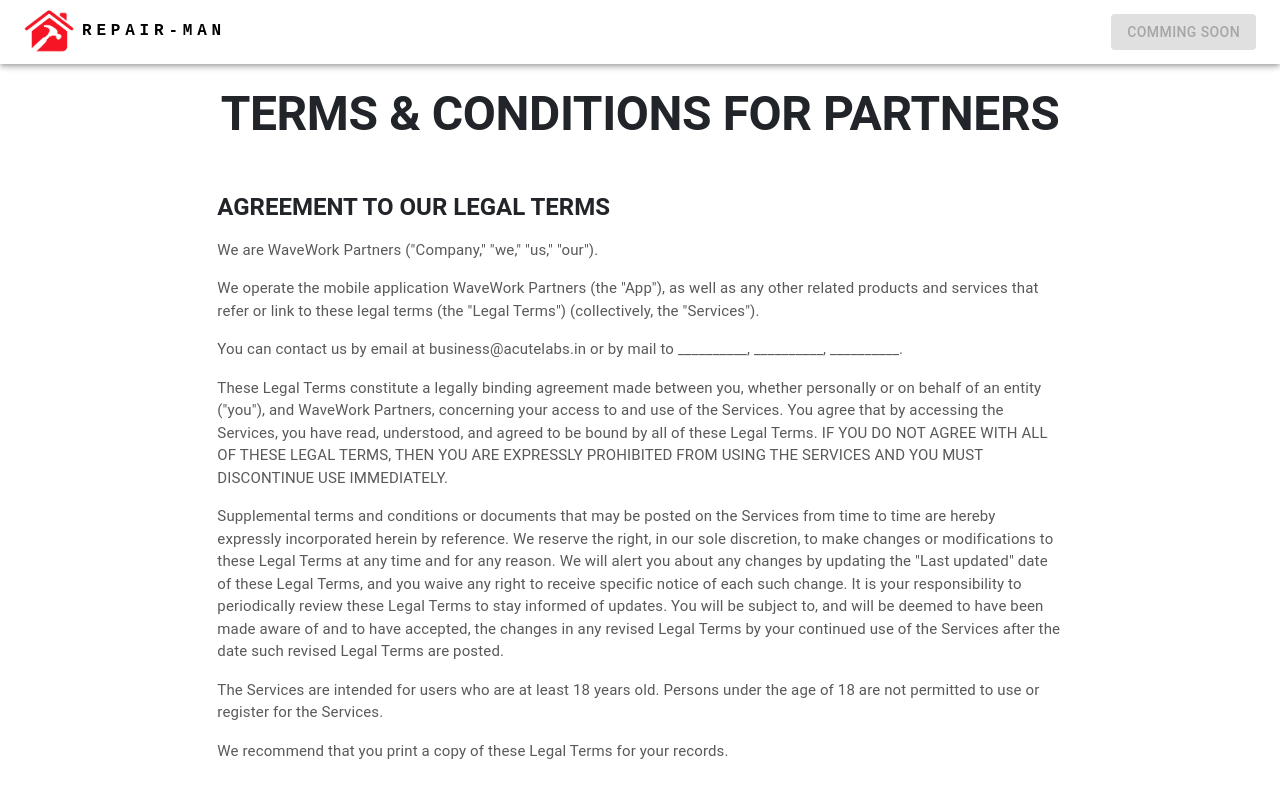
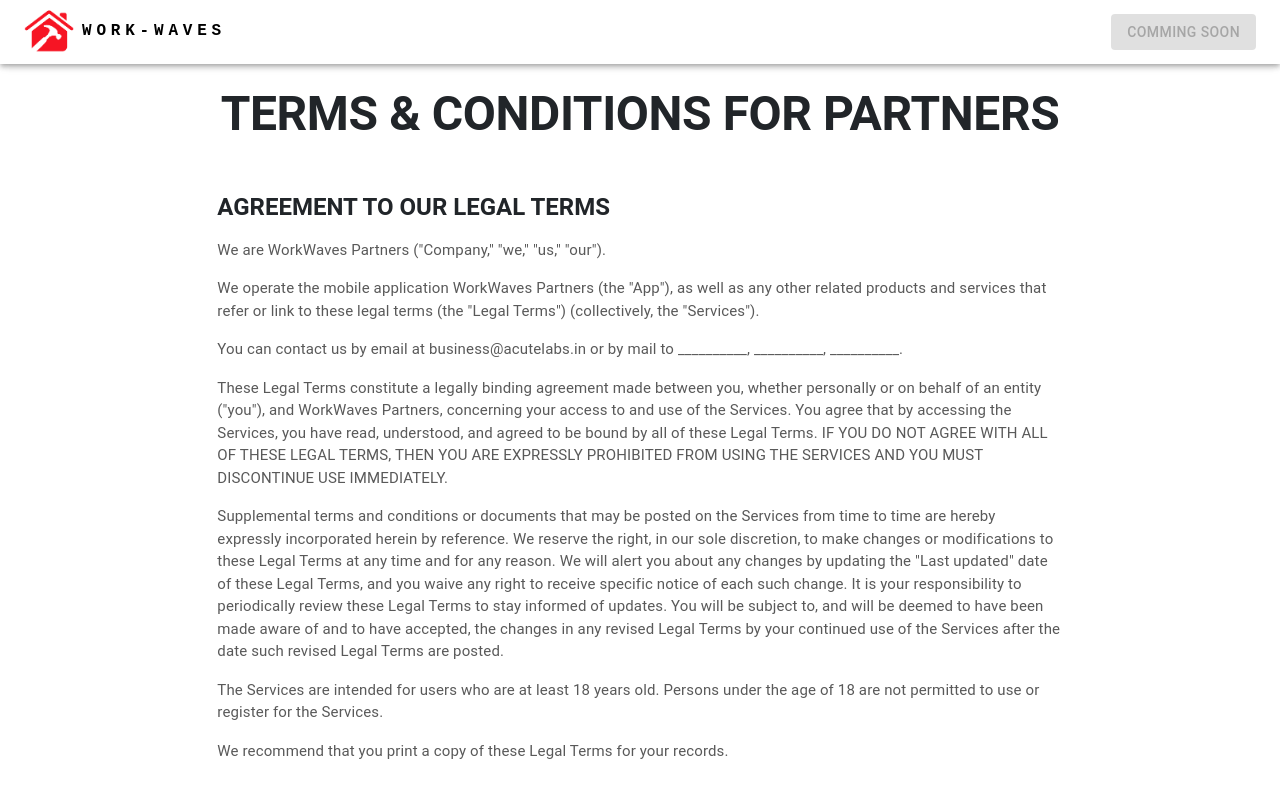
Before and after one commit to dhruv-kabariya/WaveWork-website, a Next.js app: page /partner-terms in a window 1280 px wide. Shown: the top 800 px of the page. Built offline with nearby package versions, Linux system fonts and the light colour scheme.

Commit message:
company name updated

```diff
--- a/components/Navbar.js
+++ b/components/Navbar.js
@@ -34,7 +34,7 @@
                             textDecoration: 'none',
                         }}
                     >
-                        REPAIR-MAN
+                        WORK-WAVES
                     </Typography>
 
                     {/* <Box sx={{ flexGrow: 1, display: { xs: 'flex', md: 'none' } }}>
@@ -91,7 +91,7 @@
                             textDecoration: 'none',
                         }}
                     >
-                        REPAIR-MAN
+                        WORK-WAVES
                     </Typography>
                     {/* <Box sx={{ flexGrow: 1, display: { xs: 'none', md: 'flex' } }}>
                         {pages.map((page) => (
--- a/package.json
+++ b/package.json
@@ -1,5 +1,5 @@
 {
-  "name": "repair-man",
+  "name": "work-waves",
   "version": "0.1.0",
   "private": true,
   "scripts": {
--- a/pages/index.js
+++ b/pages/index.js
@@ -12,7 +12,7 @@
   return (
     <>
       <Head>
-        <title>Repair Man</title>
+        <title>Work Waves</title>
         <meta name="description" content="Get Work Done" />
         <meta name="viewport" content="width=device-width, initial-scale=1" />
         <link rel="icon" href="/favicon.ico" />
--- a/pages/partner-terms.js
+++ b/pages/partner-terms.js
@@ -11,7 +11,7 @@
     return (
         <>
             <Head>
-                <title>WaveWork - Partner Terms</title>
+                <title>WorkWaves - Partner Terms</title>
                 <meta name="description" content="Get Work Done" />
                 <meta name="viewport" content="width=device-width, initial-scale=1" />
                 <link rel="icon" href="/favicon.ico" />
@@ -21,10 +21,10 @@
                 <Typography variant="h2" component={"h1"} className="mx-auto" sx={{ fontWeight: "bold", fontSize: { xs: "1.5rem", md: "3rem" } }}>TERMS & CONDITIONS FOR PARTNERS</Typography>
                 <Typography variant="h5" component={"h1"} className="mt-5" sx={{ fontWeight: "600" }}>AGREEMENT TO OUR LEGAL TERMS</Typography>
 
-                <Typography variant="body1" component={"p"} sx={{ ...basicStyle }} className="mt-3">We are WaveWork Partners (&quot;Company,&quot; &quot;we,&quot; &quot;us,&quot; &quot;our&quot;).</Typography>
-                <Typography variant="body1" component={"p"} sx={{ ...basicStyle }} className="mt-3">We operate the mobile application WaveWork Partners (the &quot;App&quot;), as well as any other related products and services that refer or link to these legal terms (the &quot;Legal Terms&quot;) (collectively, the &quot;Services&quot;).</Typography>
+                <Typography variant="body1" component={"p"} sx={{ ...basicStyle }} className="mt-3">We are WorkWaves Partners (&quot;Company,&quot; &quot;we,&quot; &quot;us,&quot; &quot;our&quot;).</Typography>
+                <Typography variant="body1" component={"p"} sx={{ ...basicStyle }} className="mt-3">We operate the mobile application WorkWaves Partners (the &quot;App&quot;), as well as any other related products and services that refer or link to these legal terms (the &quot;Legal Terms&quot;) (collectively, the &quot;Services&quot;).</Typography>
                 <Typography variant="body1" component={"p"} sx={{ ...basicStyle }} className="mt-3">You can contact us by email at business@acutelabs.in or by mail to __________, __________, __________.</Typography>
-                <Typography variant="body1" component={"p"} sx={{ ...basicStyle }} className="mt-3">These Legal Terms constitute a legally binding agreement made between you, whether personally or on behalf of an entity (&quot;you&quot;), and WaveWork Partners, concerning your access to and use of the Services. You agree that by accessing the Services, you have read, understood, and agreed to be bound by all of these Legal Terms. IF YOU DO NOT AGREE WITH ALL OF THESE LEGAL TERMS, THEN YOU ARE EXPRESSLY PROHIBITED FROM USING THE SERVICES AND YOU MUST DISCONTINUE USE IMMEDIATELY.</Typography>
+                <Typography variant="body1" component={"p"} sx={{ ...basicStyle }} className="mt-3">These Legal Terms constitute a legally binding agreement made between you, whether personally or on behalf of an entity (&quot;you&quot;), and WorkWaves Partners, concerning your access to and use of the Services. You agree that by accessing the Services, you have read, understood, and agreed to be bound by all of these Legal Terms. IF YOU DO NOT AGREE WITH ALL OF THESE LEGAL TERMS, THEN YOU ARE EXPRESSLY PROHIBITED FROM USING THE SERVICES AND YOU MUST DISCONTINUE USE IMMEDIATELY.</Typography>
                 <Typography variant="body1" component={"p"} sx={{ ...basicStyle }} className="mt-3">Supplemental terms and conditions or documents that may be posted on the Services from time to time are hereby expressly incorporated herein by reference. We reserve the right, in our sole discretion, to make changes or modifications to these Legal Terms at any time and for any reason. We will alert you about any changes by updating the &quot;Last updated&quot; date of these Legal Terms, and you waive any right to receive specific notice of each such change. It is your responsibility to periodically review these Legal Terms to stay informed of updates. You will be subject to, and will be deemed to have been made aware of and to have accepted, the changes in any revised Legal Terms by your continued use of the Services after the date such revised Legal Terms are posted.</Typography>
                 <Typography variant="body1" component={"p"} sx={{ ...basicStyle }} className="mt-3">The Services are intended for users who are at least 18 years old. Persons under the age of 18 are not permitted to use or register for the Services.</Typography>
                 <Typography variant="body1" component={"p"} sx={{ ...basicStyle }} className="mt-3">We recommend that you print a copy of these Legal Terms for your records.</Typography>
@@ -209,7 +209,7 @@
                 <Typography variant="body1" component={"p"} sx={{ ...basicStyle }} className="mt-3">We reserve the right, but not the obligation, to: (1) monitor the Services for violations of these Legal Terms; (2) take appropriate legal action against anyone who, in our sole discretion, violates the law or these Legal Terms, including without limitation, reporting such user to law enforcement authorities; (3) in our sole discretion and without limitation, refuse, restrict access to, limit the availability of, or disable (to the extent technologically feasible) any of your Contributions or any portion thereof; (4) in our sole discretion and without limitation, notice, or liability, to remove from the Services or otherwise disable all files and content that are excessive in size or are in any way burdensome to our systems; and (5) otherwise manage the Services in a manner designed to protect our rights and property and to facilitate the proper functioning of the Services.</Typography>
                 <Typography variant="h5" component={"h1"} className="mt-5" sx={{ fontWeight: "600", scrollMargin: "5rem" }} id="ppyes">13. PRIVACY POLICY</Typography>
 
-                <Typography variant="body1" component={"p"} sx={{ ...basicStyle }} className="mt-3">We care about data privacy and security. Please review our Privacy Policy: <Link href={"https://repair-man-steel.vercel.app/privacy-policy"} target="_blank">https://repair-man-steel.vercel.app/privacy-policy.</Link> By using the Services, you agree to be bound by our Privacy Policy, which is incorporated into these Legal Terms. Please be advised the Services are hosted in India. If you access the Services from any other region of the world with laws or other requirements governing personal data collection, use, or disclosure that differ from applicable laws in India, then through your continued use of the Services, you are transferring your data to India, and you expressly consent to have your data transferred to and processed in India.</Typography>
+                <Typography variant="body1" component={"p"} sx={{ ...basicStyle }} className="mt-3">We care about data privacy and security. Please review our Privacy Policy: <Link href={"https://workwaves.in/privacy-policy"} target="_blank">https://workwaves.in/privacy-policy.</Link> By using the Services, you agree to be bound by our Privacy Policy, which is incorporated into these Legal Terms. Please be advised the Services are hosted in India. If you access the Services from any other region of the world with laws or other requirements governing personal data collection, use, or disclosure that differ from applicable laws in India, then through your continued use of the Services, you are transferring your data to India, and you expressly consent to have your data transferred to and processed in India.</Typography>
 
                 <Typography variant="h5" component={"h1"} className="mt-5" sx={{ fontWeight: "600", scrollMargin: "5rem" }} id="terms">14. TERM AND TERMINATION</Typography>
 
@@ -223,7 +223,7 @@
 
                 <Typography variant="h5" component={"h1"} className="mt-5" sx={{ fontWeight: "600", scrollMargin: "5rem" }} id="law">16. GOVERNING LAW</Typography>
 
-                <Typography variant="body1" component={"p"} sx={{ ...basicStyle }} className="mt-3">These Legal Terms shall be governed by and defined following the laws of India. WaveWork Partners and yourself irrevocably consent that the courts of India shall have exclusive jurisdiction to resolve any dispute which may arise in connection with these Legal Terms.</Typography>
+                <Typography variant="body1" component={"p"} sx={{ ...basicStyle }} className="mt-3">These Legal Terms shall be governed by and defined following the laws of India. WorkWaves Partners and yourself irrevocably consent that the courts of India shall have exclusive jurisdiction to resolve any dispute which may arise in connection with these Legal Terms.</Typography>
 
                 <Typography variant="h5" component={"h1"} className="mt-5" sx={{ fontWeight: "600", scrollMargin: "5rem" }} id="disputes">17. DISPUTE RESOLUTION</Typography>
 
@@ -258,7 +258,7 @@
                 <Typography variant="h5" component={"h1"} className="mt-5" sx={{ fontWeight: "600", scrollMargin: "5rem" }} id="contact">25. CONTACT US</Typography>
 
                 <Typography variant="body1" component={"p"} sx={{ ...basicStyle }} className="mt-3">In order to resolve a complaint regarding the Services or to receive further information regarding use of the Services, please contact us at:</Typography>
-                <Typography variant="body1" component={"p"} sx={{ ...basicStyle }} className="mt-3"><strong>WaveWork Partners</strong></Typography>
+                <Typography variant="body1" component={"p"} sx={{ ...basicStyle }} className="mt-3"><strong>WorkWaves Partners</strong></Typography>
                 <Typography variant="body1" component={"p"} sx={{ ...basicStyle }} >__________</Typography>
                 <Typography variant="body1" component={"p"} sx={{ ...basicStyle }} ><strong>business@acutelabs.in</strong></Typography>
 
```
Also changed, not shown: pages/customer-terms.js (+7 -7 lines), pages/privacy-policy.js (+4 -4 lines), 1 other file (tests, documents, lock files or other folders).
